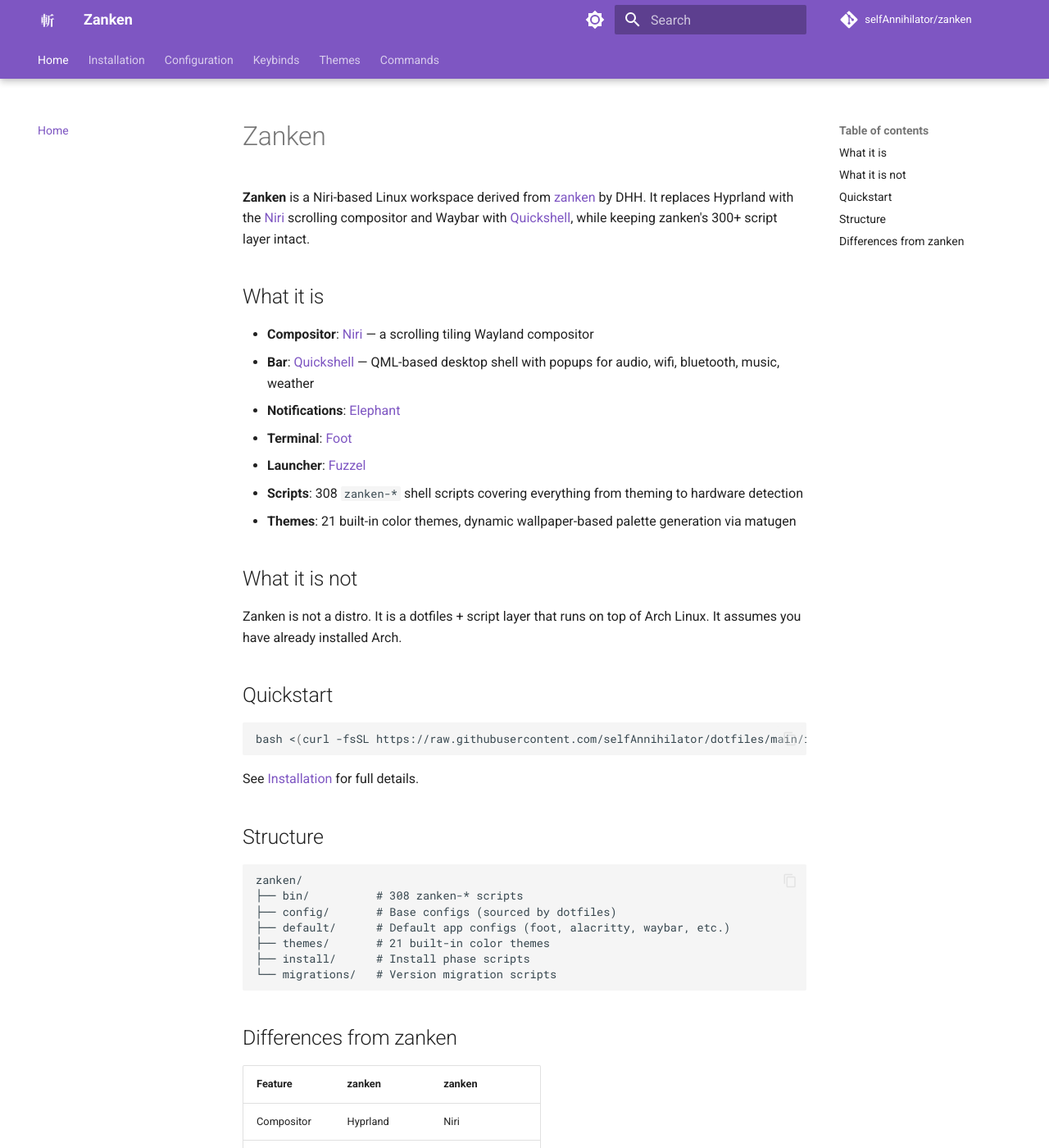
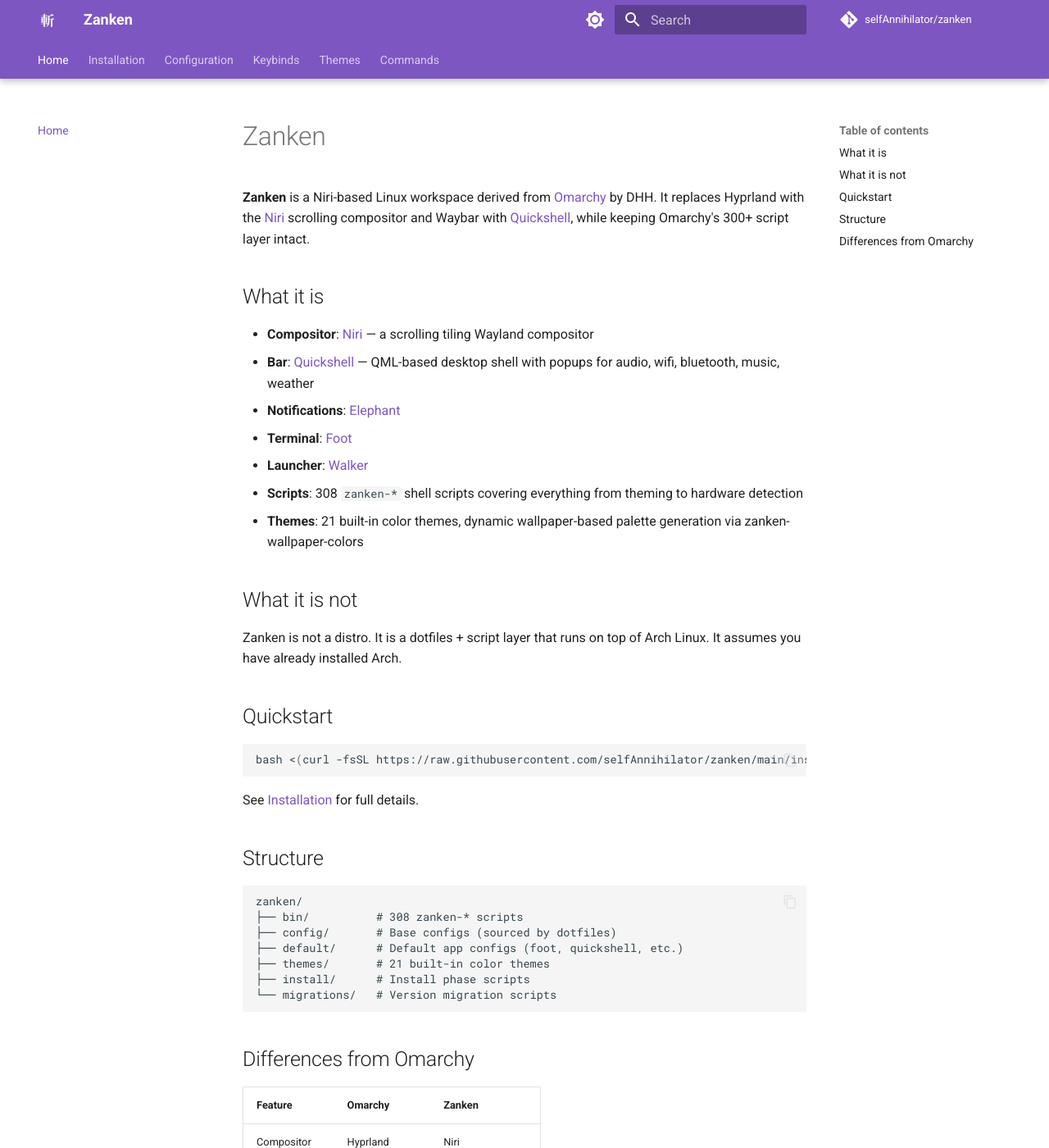
Before and after one commit to selfAnnihilator/zanken, an MkDocs documentation site: the page built from docs/index.md, in a window 1280 px wide and 1400 px high. Shown: the whole window at 82% size. Built offline with MkDocs 1.6.1 and Material for MkDocs 9.7.7, drawn with Linux system fonts in a browser that asks for light colours; comment, search, counter and statistics services are not loaded.

Commit message:
Fix docs index: Walker launcher, correct Omarchy attribution, remove matugen reference, fix install URL

````diff
--- a/docs/index.md
+++ b/docs/index.md
@@ -1,6 +1,6 @@
 # Zanken
 
-**Zanken** is a Niri-based Linux workspace derived from [zanken](https://github.com/selfAnnihilator/zanken) by DHH. It replaces Hyprland with the [Niri](https://github.com/YaLTeR/niri) scrolling compositor and Waybar with [Quickshell](https://quickshell.outfoxxed.me/), while keeping zanken's 300+ script layer intact.
+**Zanken** is a Niri-based Linux workspace derived from [Omarchy](https://github.com/basecamp/omarchy) by DHH. It replaces Hyprland with the [Niri](https://github.com/YaLTeR/niri) scrolling compositor and Waybar with [Quickshell](https://quickshell.outfoxxed.me/), while keeping Omarchy's 300+ script layer intact.
 
 ## What it is
 
@@ -8,9 +8,9 @@
 - **Bar**: [Quickshell](https://quickshell.outfoxxed.me/) — QML-based desktop shell with popups for audio, wifi, bluetooth, music, weather
 - **Notifications**: [Elephant](https://github.com/nickel-org/elephant)
 - **Terminal**: [Foot](https://codeberg.org/dnkl/foot)
-- **Launcher**: [Fuzzel](https://codeberg.org/dnkl/fuzzel)
+- **Launcher**: [Walker](https://github.com/abenz1267/walker)
 - **Scripts**: 308 `zanken-*` shell scripts covering everything from theming to hardware detection
-- **Themes**: 21 built-in color themes, dynamic wallpaper-based palette generation via matugen
+- **Themes**: 21 built-in color themes, dynamic wallpaper-based palette generation via zanken-wallpaper-colors
 
 ## What it is not
 
@@ -30,15 +30,15 @@
 zanken/
 ├── bin/          # 308 zanken-* scripts
 ├── config/       # Base configs (sourced by dotfiles)
-├── default/      # Default app configs (foot, alacritty, waybar, etc.)
+├── default/      # Default app configs (foot, quickshell, etc.)
 ├── themes/       # 21 built-in color themes
 ├── install/      # Install phase scripts
 └── migrations/   # Version migration scripts
 ```
 
-## Differences from zanken
+## Differences from Omarchy
 
-| Feature | zanken | zanken |
+| Feature | Omarchy | Zanken |
 |---------|---------|--------|
 | Compositor | Hyprland | Niri |
 | Bar | Waybar | Quickshell |
````
Also changed, not shown: other parts of docs/index.md (+1 -1 lines).
